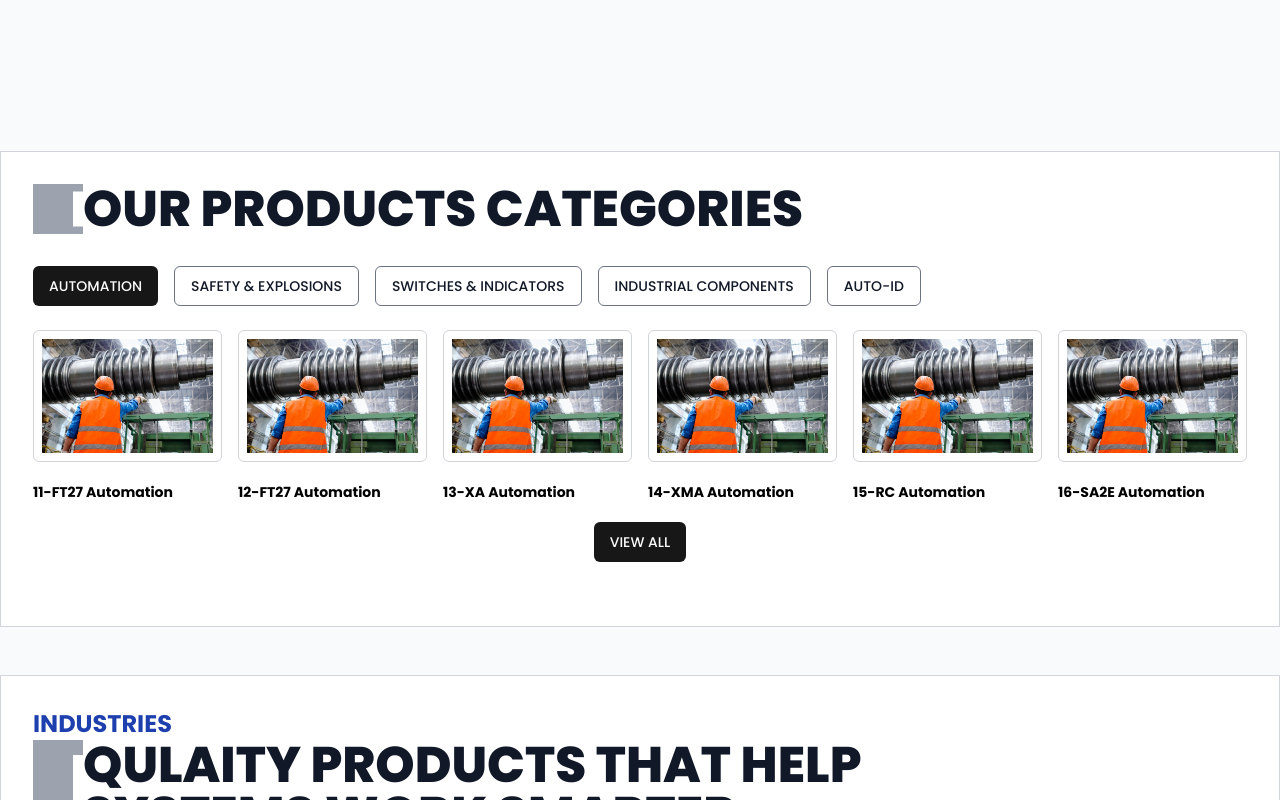
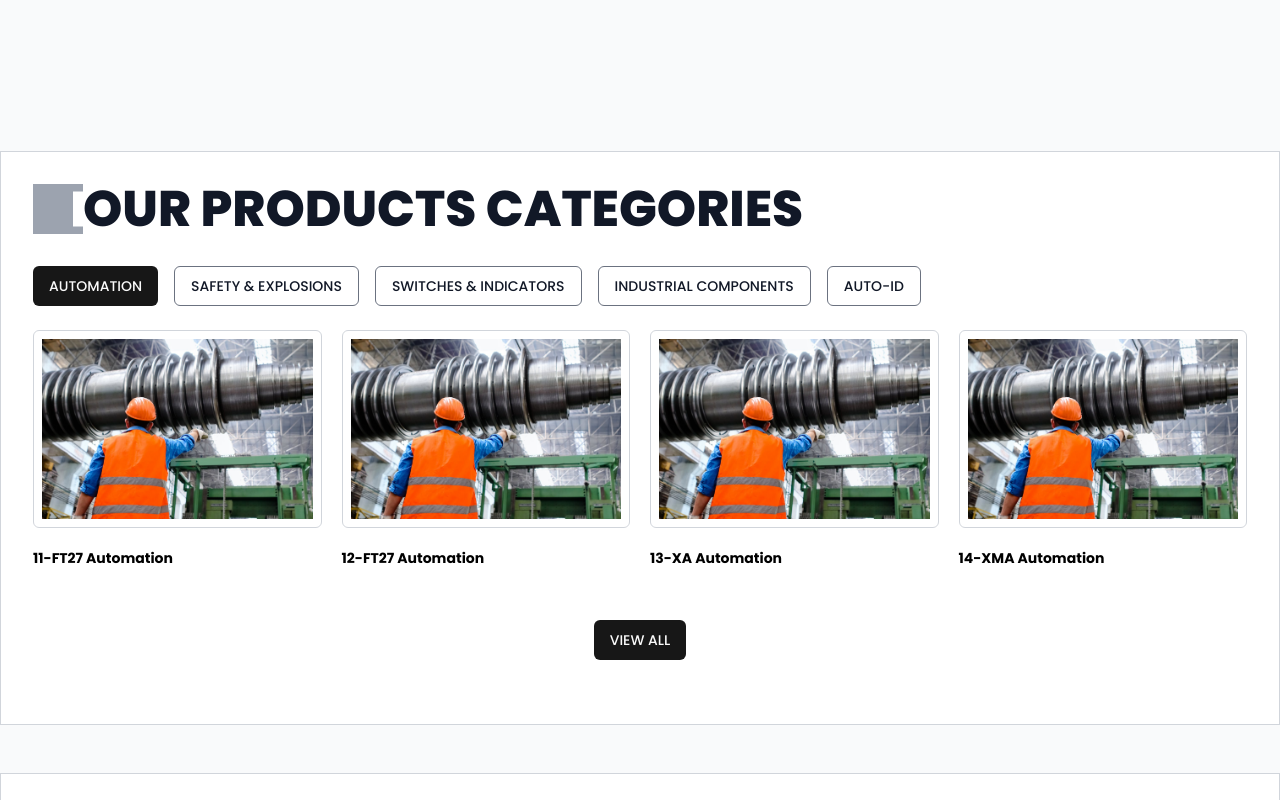
Before and after one commit to basker-bsk/idec, a Next.js app: page / in a window 1280 px wide. Shown: the part 471-1271 px from the top of the page. Built offline with nearby package versions, Linux system fonts and the light colour scheme.

Commit message:
category filter component done

```diff
--- a/components/feature-products.tsx
+++ b/components/feature-products.tsx
@@ -4,6 +4,14 @@ import { Button } from "./ui/button";
 import Image from "next/image";
 import { useState } from "react";
 import { useEffect } from "react";
+// Import Swiper React components
+import { Swiper, SwiperSlide } from "swiper/react";
+
+// Import Swiper styles
+import "swiper/css";
+import "swiper/css/scrollbar";
+import { Scrollbar } from "swiper/modules";
+
 export default function FeatureProducts() {
   const [selectedCategory, setSelectedCategory] = useState("automation");
   const [productList, setProductList] = useState([]);
@@ -96,11 +104,20 @@ export default function FeatureProducts() {
           </ul>
         </div>
         <div className="mt-6 flex w-full relative flex-wrap">
-          <ul className="grid gap-4 grid-rows-1 grid-flow-col">
+          <Swiper
+            slidesPerView={4}
+            spaceBetween={20}
+            scrollbar={{
+              hide: true,
+            }}
+            modules={[Scrollbar]}
+            className="mySwiper"
+          >
             {productList &&
               productList.map((data: any, index) => {
                 return (
-                  <li key={index}>
+                  <SwiperSlide key={index}>
+                    <div className="pb-8">
                       <Image
                         src={data.image}
                         width={550}
@@ -111,10 +128,11 @@ export default function FeatureProducts() {
                       <div className="mt-5 text-black text-sm font-bold">
                         {data.name}
                       </div>
-                  </li>
+                    </div>
+                  </SwiperSlide>
                 );
               })}
-          </ul>
+          </Swiper>
         </div>
 
         <div className="mt-5 flex justify-center flex-row">
--- a/package.json
+++ b/package.json
@@ -44,6 +44,7 @@
     "redux-persist": "^6.0.0",
     "slick-carousel": "^1.8.1",
     "sonner": "^1.5.0",
+    "swiper": "^11.1.12",
     "tailwind-merge": "^2.4.0",
     "tailwindcss-animate": "^1.0.7",
     "zod": "^3.23.8"
```
Also changed, not shown: 1 other file (tests, documents, lock files or other folders). Lines whose indentation alone changed are shown as unchanged.
